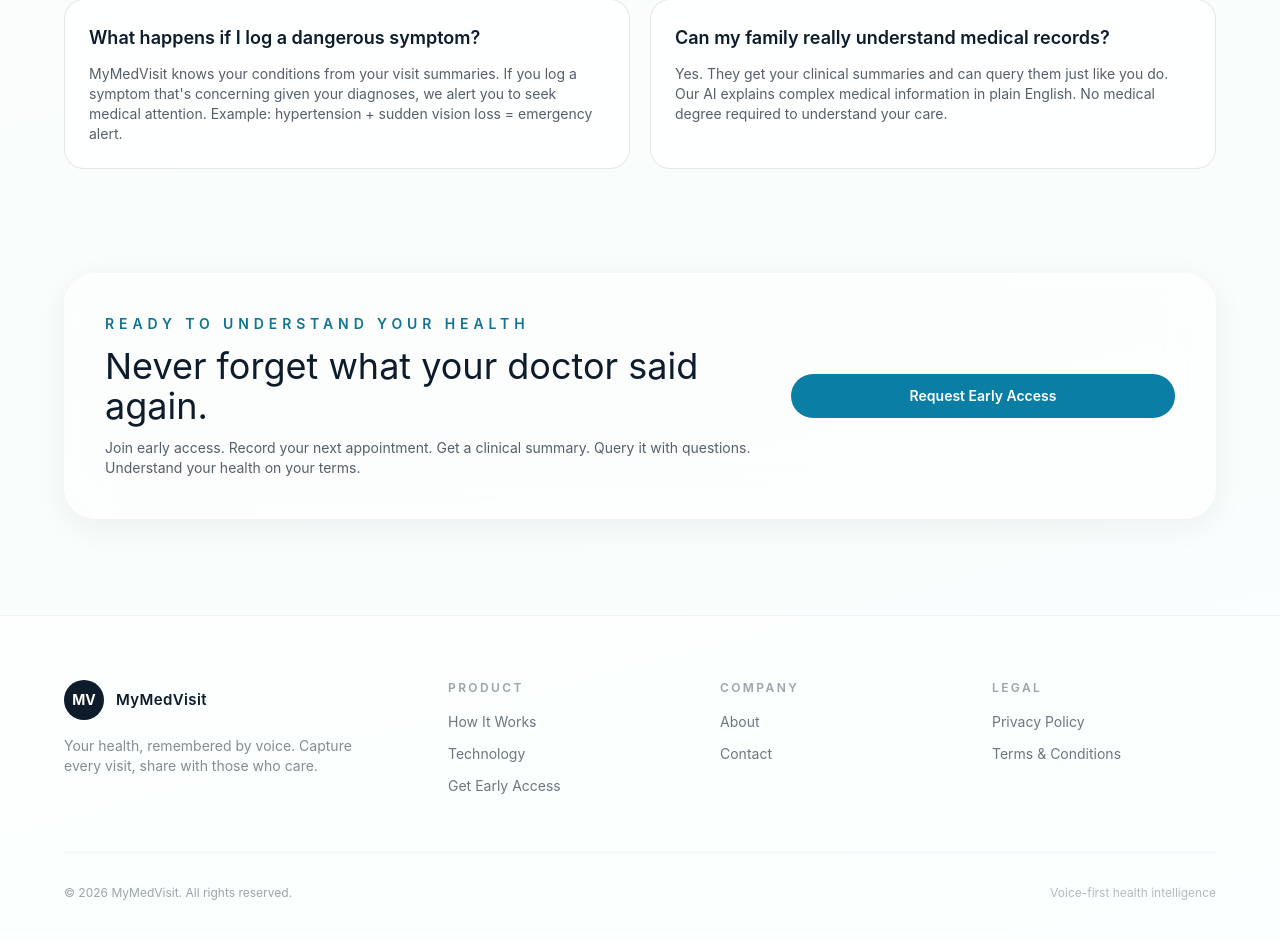
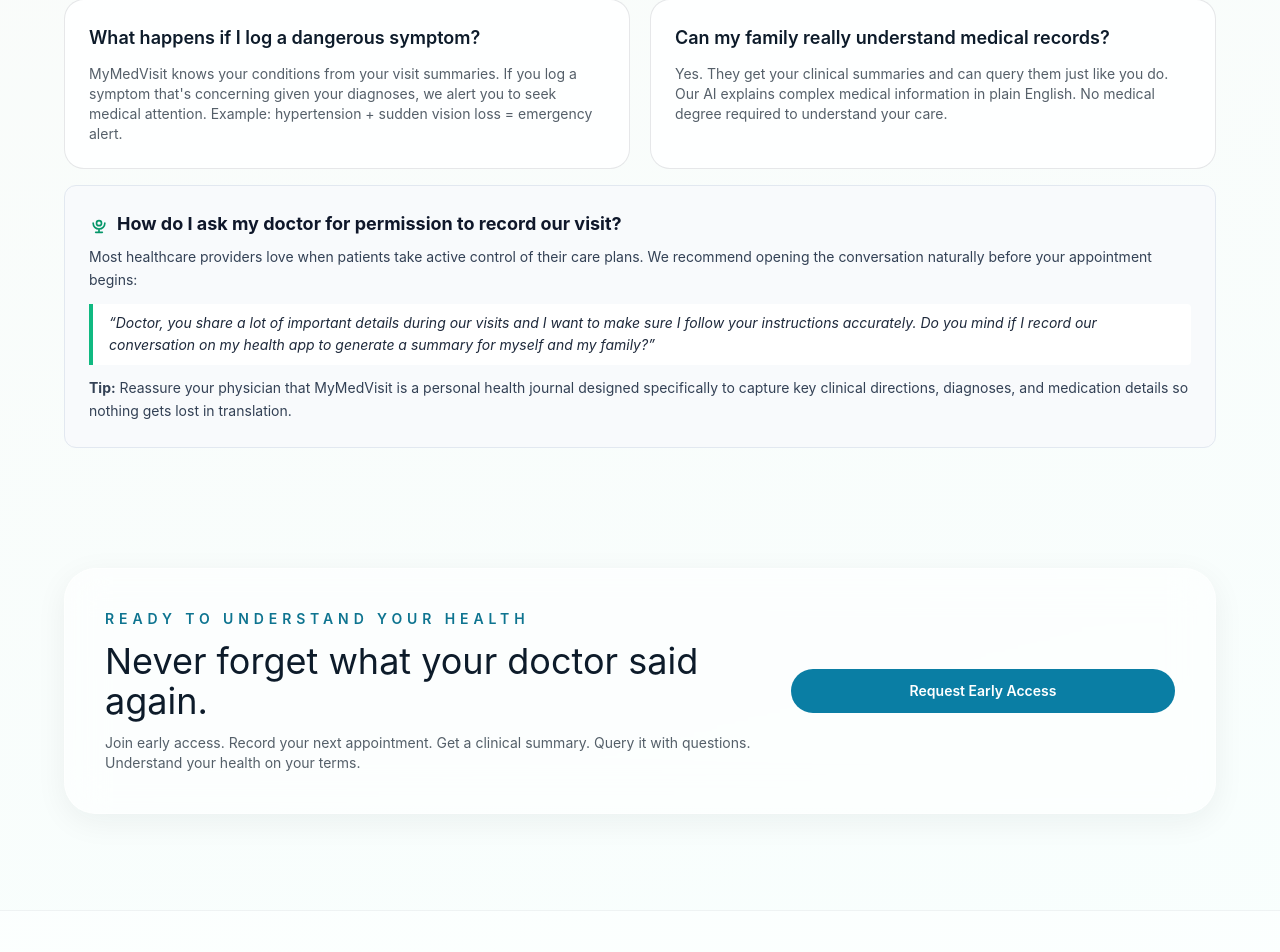
Before and after one commit to davidoseihwedieh/mymedvisit-web, a Next.js app: page / in a window 1280 px wide. Shown: the part 5768-6720 px from the top of the page. Built offline with nearby package versions, Linux system fonts and the light colour scheme.

Commit message:
Add provider consent FAQ entry

```diff
--- a/src/app/page.tsx
+++ b/src/app/page.tsx
@@ -1,6 +1,7 @@
 import Link from 'next/link'
 import { illustrations } from '@/assets/illustrations'
 import HeroSection from '@/components/HeroSection'
+import FAQProviderConsent from '@/components/FAQProviderConsent'
 
 const steps = [
   {
@@ -337,6 +338,7 @@
               </div>
             ))}
           </div>
+          <FAQProviderConsent />
         </div>
       </section>
 
--- /dev/null
+++ b/src/components/FAQProviderConsent.tsx
@@ -0,0 +1,25 @@
+import React from 'react';
+
+export default function FAQProviderConsent() {
+  return (
+    <div className="bg-slate-50 p-6 rounded-xl border border-slate-200 my-4">
+      <h3 className="text-lg font-bold text-slate-900 mb-2 flex items-center gap-2">
+        <svg className="w-5 h-5 text-emerald-600" fill="none" stroke="currentColor" viewBox="0 0 24 24">
+          <path strokeLinecap="round" strokeLinejoin="round" strokeWidth="2" d="M19 11a7 7 0 01-7 7m0 0a7 7 0 01-7-7m7 7v4m0 0H8m4 0h4m-4-8a3 3 0 100-6 3 3 0 000 6z" />
+        </svg>
+        How do I ask my doctor for permission to record our visit?
+      </h3>
+      <div className="text-slate-700 text-sm leading-relaxed space-y-3">
+        <p>
+          Most healthcare providers love when patients take active control of their care plans. We recommend opening the conversation naturally before your appointment begins:
+        </p>
+        <blockquote className="pl-4 border-l-4 border-emerald-500 italic text-slate-800 bg-white py-2 pr-3 rounded-r">
+          &ldquo;Doctor, you share a lot of important details during our visits and I want to make sure I follow your instructions accurately. Do you mind if I record our conversation on my health app to generate a summary for myself and my family?&rdquo;
+        </blockquote>
+        <p>
+          <strong>Tip:</strong> Reassure your physician that MyMedVisit is a personal health journal designed specifically to capture key clinical directions, diagnoses, and medication details so nothing gets lost in translation.
+        </p>
+      </div>
+    </div>
+  );
+}
```
